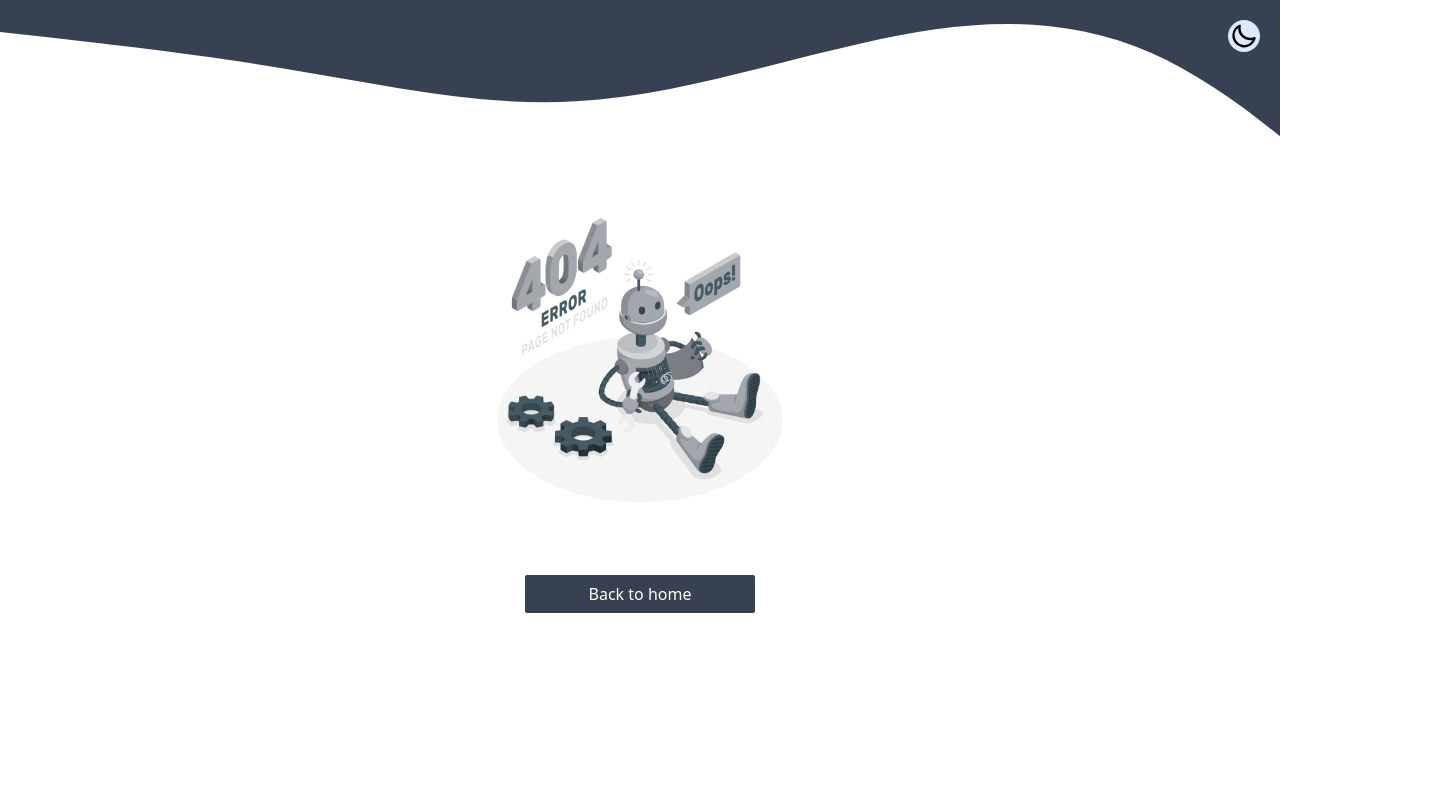
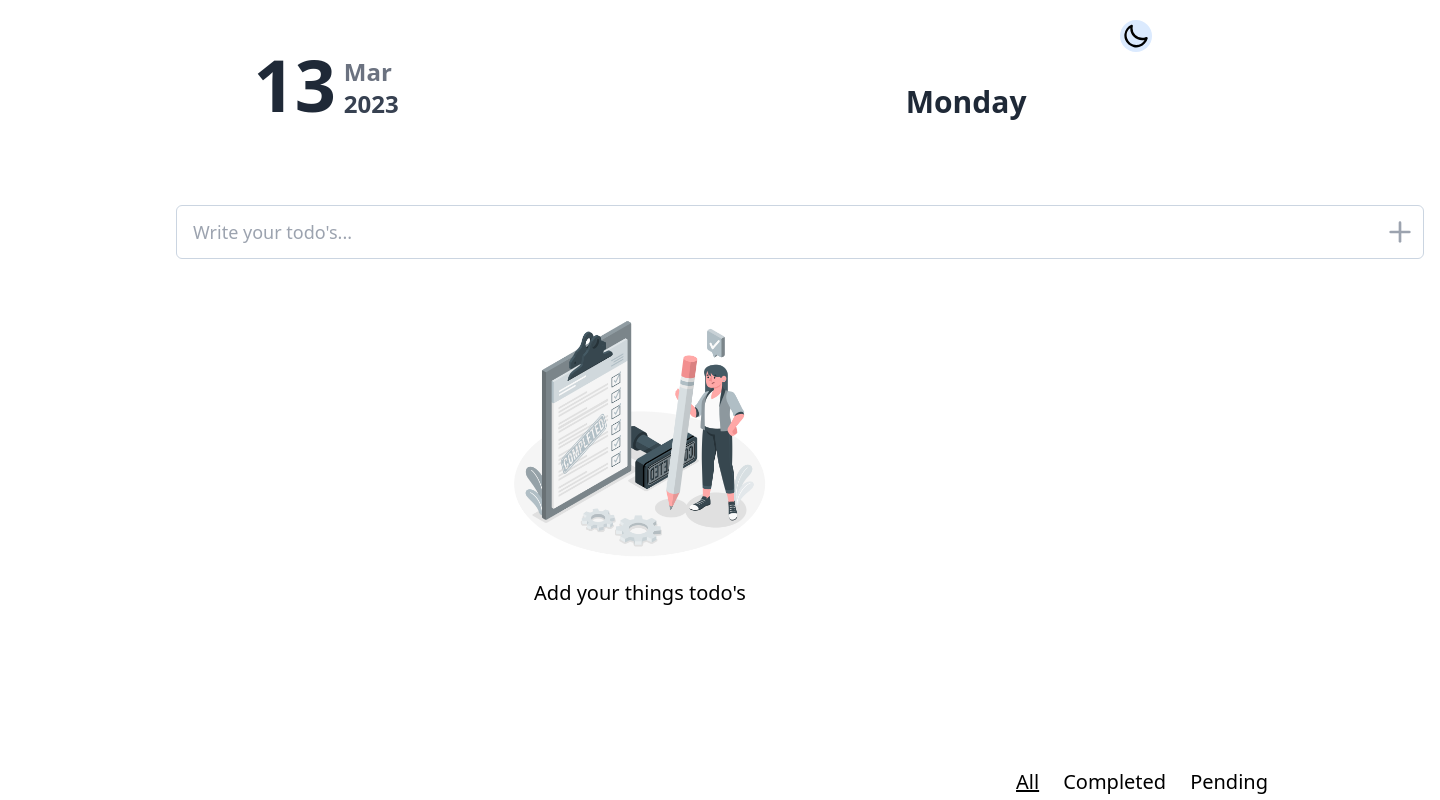
Before and after one commit to MateoRiosd93/todo-list, a React (Create React App) app: page /to-dos in a window 1280 px wide. Shown: the whole page, 1440 px wide, since content can reach past the window. Built offline with nearby package versions, Linux system fonts and the light colour scheme.

Commit message:
Se realizan ajustes en los estilos.

```diff
--- a/src/App.tsx
+++ b/src/App.tsx
@@ -10,7 +10,7 @@
         <Layout>
             <Switch>
                 <Route path='/' component={Home} />
-                <Route path='/tasks' component={ToDos} />
+                <Route path='/to-dos' component={ToDos} />
                 <Route>
                     <NotFound />
                 </Route>
--- a/src/components/layout/index.tsx
+++ b/src/components/layout/index.tsx
@@ -10,12 +10,12 @@
     return (
         <div className='flex flex-col items-center h-screen relative dark:bg-slate-800'>
             <button
-                className='flex justify-center items-center rounded-full bg-blue-100 absolute transition-all z-10 w-8 right-5 top-5 p-[2px] dark:bg-yellow-100'
+                className='flex justify-center items-center rounded-full bg-blue-100 absolute transition-all z-10 w-8 right-5 top-5 p-[2px] dark:bg-yellow-100 md:right-32'
                 onClick={() => handleMode()}
             >
                 <Theme mode={darkMode} />
             </button>
-            <svg xmlns='http://www.w3.org/2000/svg' className='w-full'>
+            <svg xmlns='http://www.w3.org/2000/svg' className='w-full md:hidden'>
                 <path
                     fill={`${darkMode ? "#F1F5F9" :'#374151'}`}
                     fillOpacity='1'
--- a/src/components/views/home/index.tsx
+++ b/src/components/views/home/index.tsx
@@ -20,9 +20,9 @@
                     <span className='font-bold'> satisfying.</span>
                 </p>
             </div>
-            <div className='h-40 flex justify-center items-center '>
-                <Link href='/tasks'>
-                    <a className='bg-gray-700 px-16 py-2 text-white font-medium rounded-sm dark:bg-slate-100 dark:text-slate-800'>
+            <div className='h-40 flex justify-center items-center'>
+                <Link href='/to-dos'>
+                    <a className='bg-gray-700 px-16 py-2 text-white font-medium rounded-sm dark:bg-slate-100 dark:text-slate-800 md:mb-4'>
                         Get Started
                     </a>
                 </Link>
--- a/src/components/views/to-dos/add-todo/index.tsx
+++ b/src/components/views/to-dos/add-todo/index.tsx
@@ -10,7 +10,7 @@
             onSubmit={saveTodo}
         >
             <input
-                className='w-screen border text-slate-900 border-gray-400 px-4 py-3 rounded-md focus:border-gray-600  outline-none text-lg'
+                className='w-screen border bg-transparent text-slate-800 border-slate-300 px-4 py-3 rounded-md focus:border-gray-600  outline-none text-lg  dark:text-white'
                 type='text'
                 placeholder={`Write your todo's...`}
                 value={task}
--- a/src/components/views/to-dos/buttons/add-button/index.tsx
+++ b/src/components/views/to-dos/buttons/add-button/index.tsx
@@ -2,7 +2,7 @@
     return (
         <svg
             xmlns='http://www.w3.org/2000/svg'
-            className='icon icon-tabler icon-tabler-plus text-gray-400 absolute top-2 right-6'
+            className='icon icon-tabler icon-tabler-plus text-gray-400 absolute top-[11px] right-6'
             width='32'
             height='32'
             viewBox='0 0 24 24'
--- a/src/components/views/to-dos/header/index.tsx
+++ b/src/components/views/to-dos/header/index.tsx
@@ -4,7 +4,7 @@
     const { dates } = useDates()
 
     return (
-        <header className='w-screen flex justify-around items-center'>
+        <header className='w-screen flex justify-around items-center md:mt-12'>
             <div className='flex justify-items-stretch'>
                 <h3 className='font-extrabold text-7xl text-center text-gray-800 dark:text-slate-100'>
                     {dates.day}
--- a/src/components/views/to-dos/index.tsx
+++ b/src/components/views/to-dos/index.tsx
@@ -7,7 +7,7 @@
     return (
         <div className='h-screen w-screen flex flex-col justify-between items-center'>
             <Header />
-            <div className='flex flex-col h-2/3 gap-6'>
+            <div className='flex flex-col h-2/3 gap-6 md:w-3/4 md:mt-14'>
                 <AddTodo/>
                 <ListTodo/>
             </div>
--- a/src/components/views/to-dos/to-do/index.tsx
+++ b/src/components/views/to-dos/to-do/index.tsx
@@ -13,7 +13,7 @@
     const { removeTodo, toggleTodo } = useTodoState()
 
     return (
-        <div className='w-full flex items-center justify-between my-3 px-6 py-4 shadow-sm rounded-md hover:bg-slate-100 transition-colors dark:bg-slate-100 dark:shadow-slate-100'>
+        <div className='w-full flex items-center justify-between my-3 px-6 py-4 shadow-md rounded-md hover:bg-slate-100 transition-colors dark:bg-slate-800 dark:text-white dark:shadow-md dark:hover:bg-slate-700 dark:border-slate-600'>
             <button onClick={() => toggleTodo(id)}>
                 <ToggleButton completed={completed} />
             </button>
```
